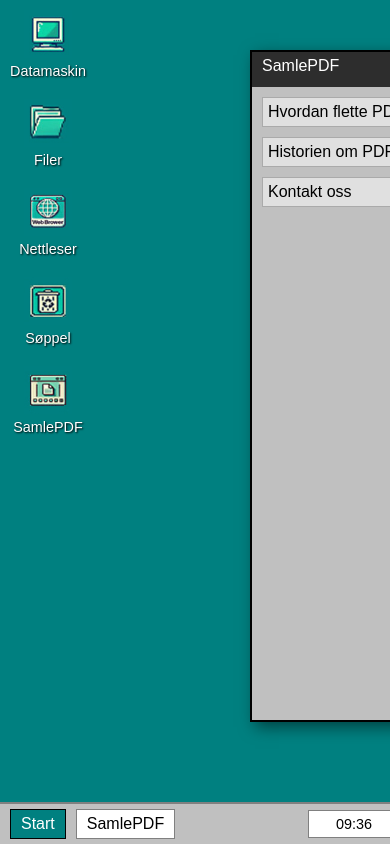
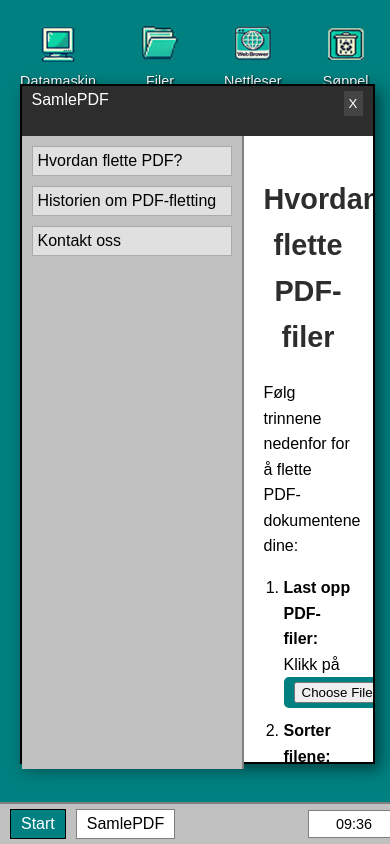
Before and after one commit to Orjanhell/SamlePDF, a Flask app: page / in a window 390 px wide; the page is wider, and only the part inside the window is pictured. Run offline with Flask 3, Linux system fonts and the light colour scheme.

Commit message:
Update styles.css
Lagt til nettleser

```diff
--- a/static/css/styles.css
+++ b/static/css/styles.css
@@ -86,16 +86,20 @@ body {
 
 .task-bar {
     flex: 1;
-    display: flex;
+    display: flex; /* Bruk flexbox for layout */
     align-items: center;
+    gap: 5px; /* Mellomrom mellom ikonene */
+    justify-content: flex-start; /* Sørger for at elementene ligger til venstre */
 }
 
 .task {
     background: white;
     border: 1px solid #808080;
     padding: 5px 10px;
-    margin-right: auto;
+    margin-right: 5px; /* Legg litt mellomrom mellom ikoner */
     cursor: pointer;
+    display: inline-flex;
+    align-items: center;
 }
 
 .clock {
@@ -111,14 +115,19 @@ body {
 .window {
     position: absolute;
     top: 50px;
-    left: 250px;
+    left: 50px;
     width: 800px;
+    height: auto;
+    min-height: 600px;
     border: 2px solid black;
     background: white;
+    display: none;
     box-shadow: 5px 5px 15px rgba(0, 0, 0, 0.5);
+    z-index: 1; /* Standard z-index for vinduer */
 }
 
 .title-bar {
+    height: 40px; /* Sørg for at tittellinjen tar opp riktig plass */
     background: #2d2d2d;
     color: white;
     padding: 5px 10px;
@@ -140,6 +149,9 @@ body {
 
 .viewer {
     display: flex;
+    flex-direction: row;
+    height: calc(100% - 50px); /* Trekker fra høyden til tittellinjen */
+    overflow: hidden;
 }
 
 .sidebar {
@@ -159,6 +171,7 @@ body {
 
 .menu-item:hover {
     background: #d0d0d0;
+    cursor: pointer; /* Sørger for at det er tydelig klikkbart */
 }
 
 .pdf-page {
@@ -250,3 +263,40 @@ ol li {
     font-size: 1rem;
     text-align: center;
 }
+
+#nettleser-app {
+    width: 800px;
+    height: 600px;
+    position: absolute;
+    top: 50px;
+    left: 300px;
+    border: 2px solid black;
+    background: white;
+    display: none;
+    box-shadow: 5px 5px 15px rgba(0, 0, 0, 0.5);
+    z-index: 100; /* Sørger for at det vises foran andre elementer */
+}
+
+#nettleser-app iframe {
+    width: 100%;
+    height: calc(100% - 50px);
+    border: none;
+}
+
+@media (max-width: 768px) {
+    .window {
+        width: 90%;
+        height: 80%;
+        top: 10%;
+        left: 5%;
+    }
+
+    .desktop-icons {
+        flex-direction: row;
+        flex-wrap: wrap;
+    }
+
+    .icon {
+        margin: 10px;
+    }
+}
```
